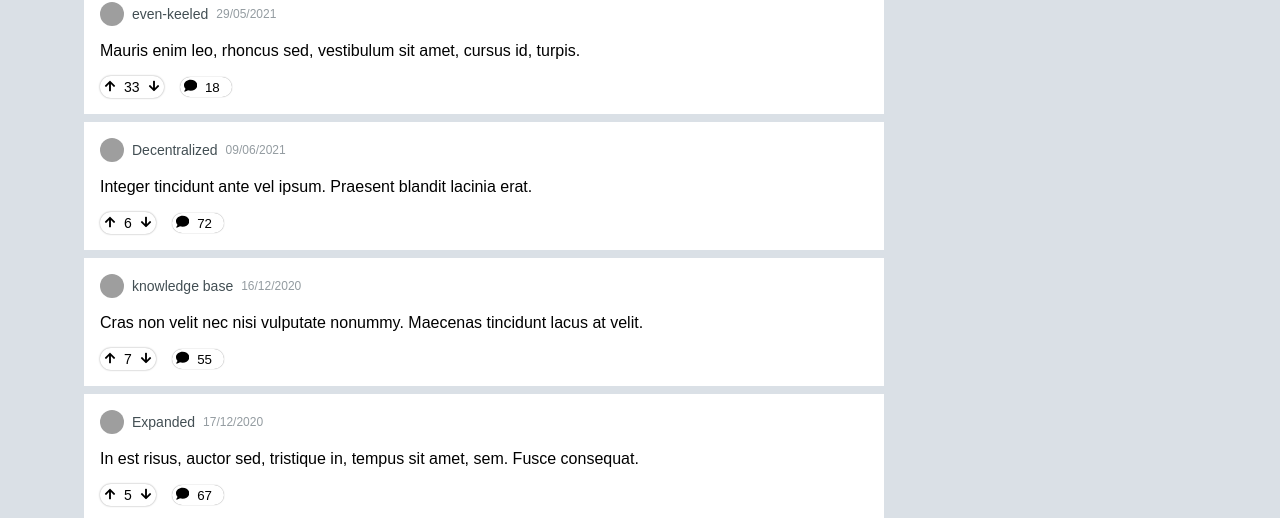
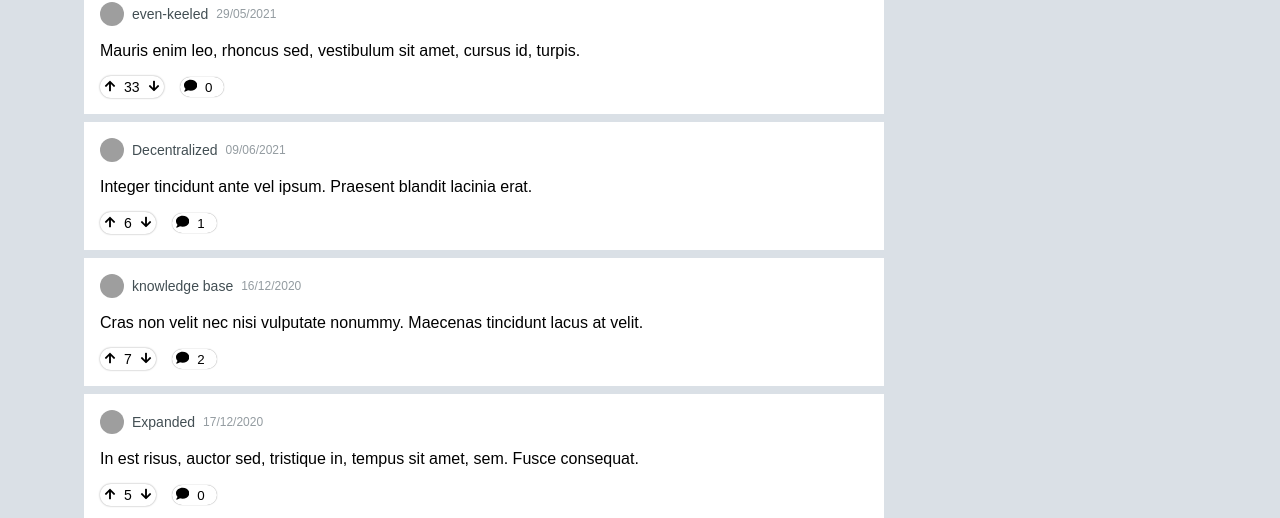
Before and after one commit to felipehfs/reddit-clone, a React (Create React App) app: page / in a window 1280 px wide. Shown: the part 282-800 px from the top of the page. Built offline with nearby package versions, Linux system fonts and the light colour scheme; data requests are answered from the project's data file; grey boxes are pictures that could not be loaded.

Commit message:
Adapt comments to length

```diff
--- a/src/components/contextual/FeedItem/index.tsx
+++ b/src/components/contextual/FeedItem/index.tsx
@@ -68,9 +68,9 @@ export default function FeedItem(props: FeedItemProps) {
             <FaArrowDown size={12} />
           </RatingButton>
         </RatingContainer>
-        <DefaultButton>
+        <DefaultButton onClick={() => history.push(`/posts/${props.data.id}`)}>
           <FaComment />
-          <span style={{ padding: "0 8px" }}>{props.data.totalComments}</span>
+          <span style={{ padding: "0 8px" }}>{props.data.comments?.length ?? 0}</span>
         </DefaultButton>
       </FeedFooter>
     </FeedWrapper>
--- a/src/components/shared/DefaultButton/index.tsx
+++ b/src/components/shared/DefaultButton/index.tsx
@@ -1,8 +1,12 @@
 import React from "react"
 import { Wrapper } from "./DefaultButton.styles"
 
-const DefaultButton: React.FC = (props) => {
-  return <Wrapper>{props.children}</Wrapper>
+interface DefaultButtonProps {
+  onClick?: () => void;
+}
+
+const DefaultButton: React.FC<DefaultButtonProps> = (props) => {
+  return <Wrapper onClick={props.onClick}>{props.children}</Wrapper>
 }
 
 export default DefaultButton
```
